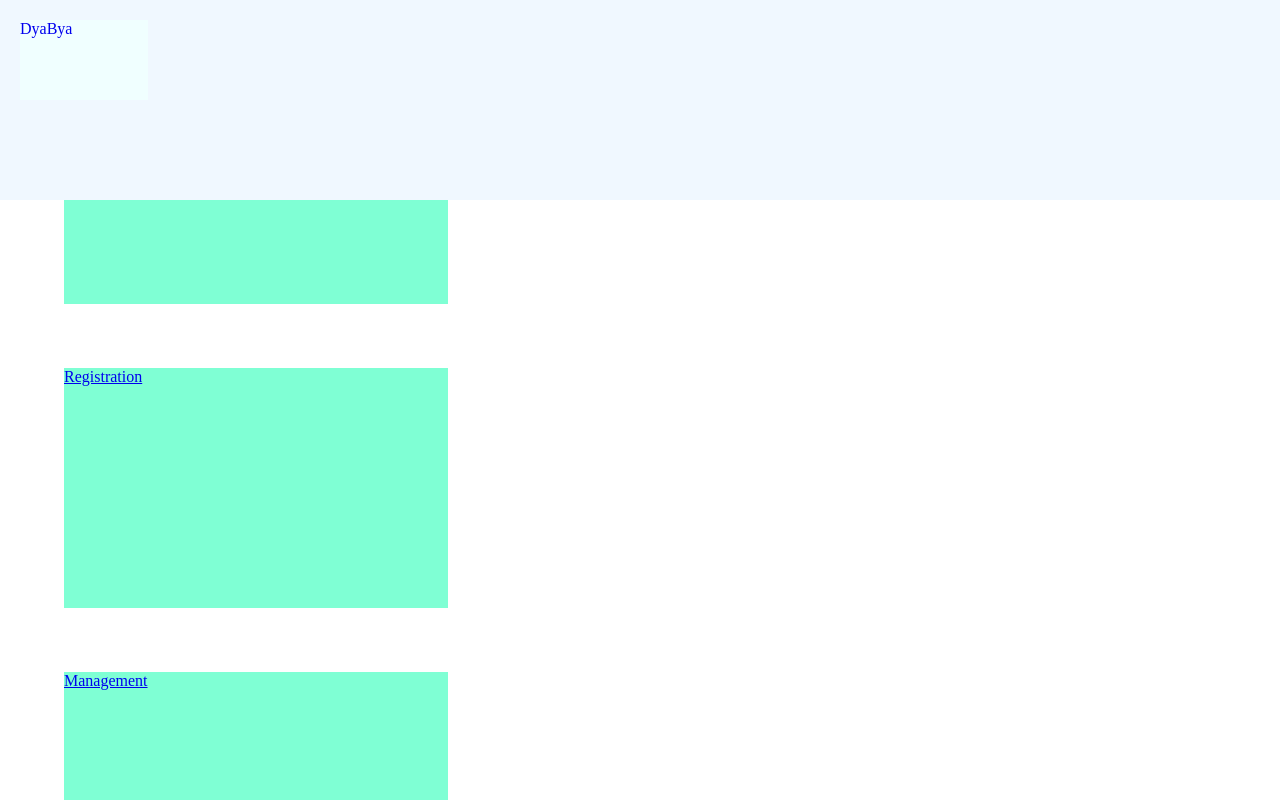
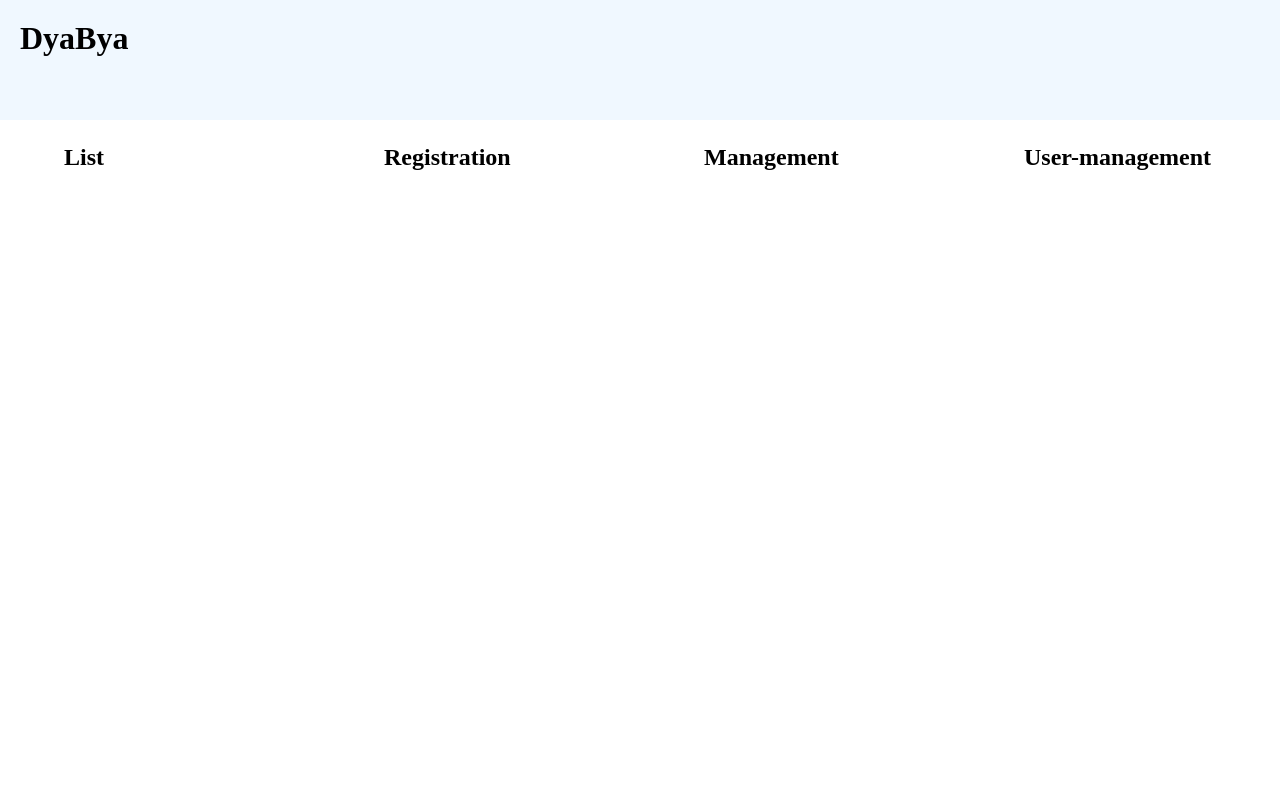
Before and after one commit to seunghee1108/Next-Practice, a Next.js app in the folder next-project/: page / in a window 1280 px wide. Shown: the top 800 px of the page. Built offline with nearby package versions, Linux system fonts and the light colour scheme.

Commit message:
css 수정

```diff
--- a/next-project/app/globals.css
+++ b/next-project/app/globals.css
@@ -3,17 +3,19 @@ body{
   padding: 0;
   background-color: white;
 }
+
 .root{
   width: 100vw;
   height: 100vh;
   display: flex;
   flex-wrap: wrap;
 }
+
 .navbar{
   background-color: aliceblue;
   padding: 20px;
   width: 100vw;
-  height: 20vh;
+  height: 10vh;
   position: absolute;
 }
 
@@ -22,26 +24,34 @@ body{
   text-decoration: none;
 }
 
-.bangg{
+.home{
+  width: 5vw;
+  height: 5vh;
+  font-size: 2rem;
+}
+
+a {
+  text-decoration: none;
+  color : black;
+  font-weight: bold;
+}
+
+.board{
   width: 100vw;
   height: 80vh;
-  margin-top: 20vh;
-  background-color: bisque;
+  margin-top: 10vh;
+  background-color: white;
   display: flex;
 }
-.home{
-  width: 10vw;
-  height: 10vh;
-  background-color: azure;
-}
+
 .box{
   width: 30vw;
   height: 30vh;
   margin: 5vw;
-  background-color: aquamarine;
-
+  font-size: 1.5rem;
 }
 
-.list{
-  font-size: 4rem;
+.innerbox{
+  margin-top: 5vh;
+  font-size: 1rem;
 }
```
